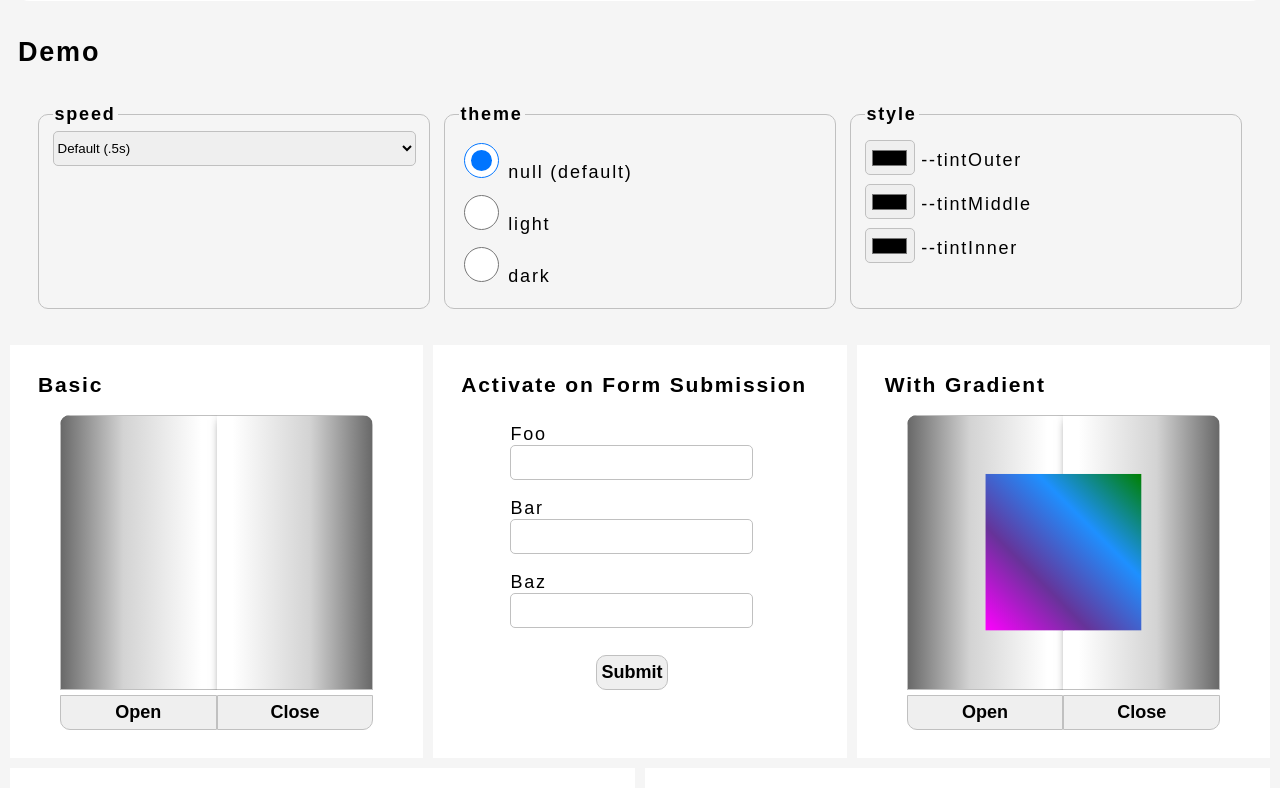
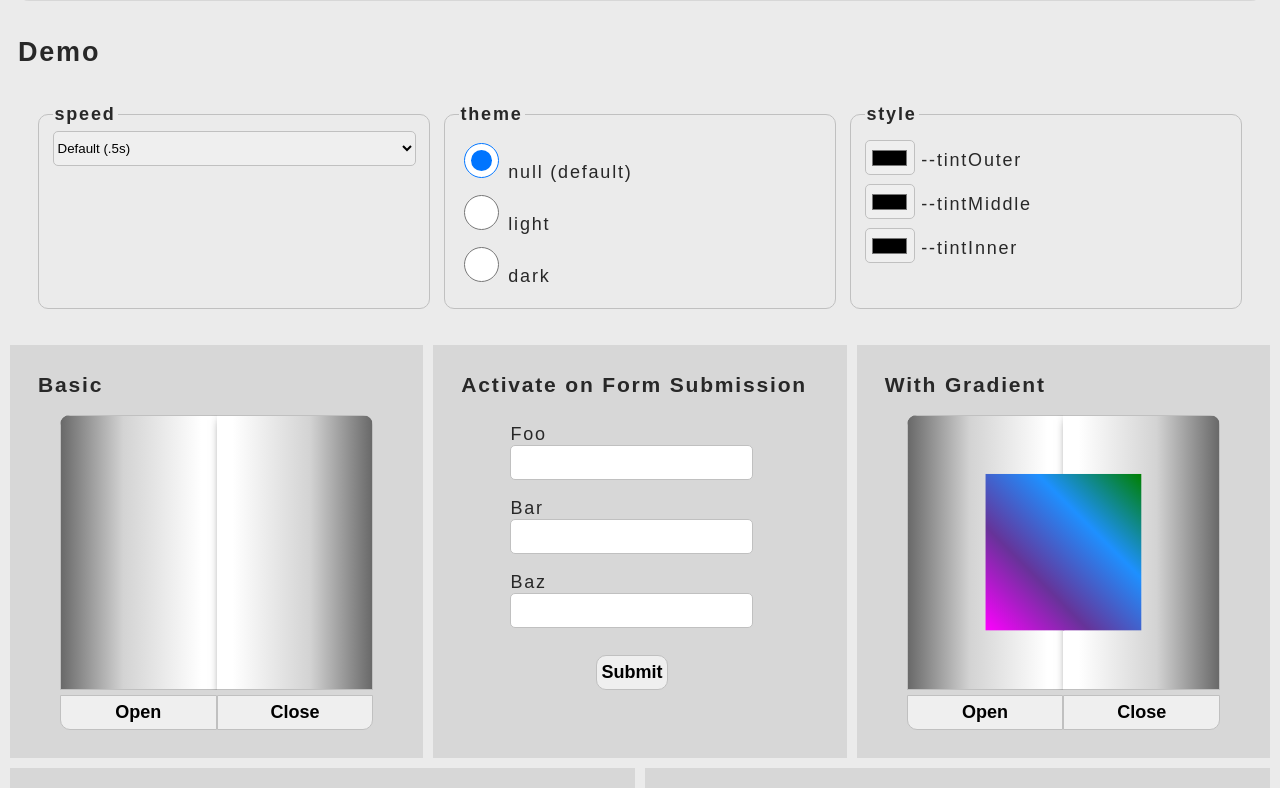
Before and after one commit to HolmesBryant/sliding-doors, a plain HTML site: page index.html in a window 1280 px wide. Shown: the part 95-883 px from the top of the page. Drawn offline with Linux system fonts and the light colour scheme.

Commit message:
changed some css

```diff
--- a/styles.css
+++ b/styles.css
@@ -1,12 +1,33 @@
-html,
-body
-{
-	background-color: rgb(245,245,245);
+:root {
+	--bg1: rgb(235,235,235);
+	--bg2: rgb(215,215,215);
+	--bg3: white;
+	--border: silver;
+	--text: rgb(40,40,40);
+	--selected: lightgray ;
+    --fail: hsl(6, 93%, 80%);
+    --pass: hsl(112, 70%, 75%);
+    --primary: dodgerblue;
+    --secondary: aliceblue ;
+
+	@media (prefers-color-scheme: dark) {
+        --text: rgb(240,240,240);
+        --bg1: rgb(20,20,20);
+        --bg2: rgb(40,40,40);
+        --bg3: rgb(60,60,60);
+        --border: dimgray;
+        --primary: none;
+    }
+}
+
+html, body {
+    background: var(--bg1);
+    color: var(--text);
 	font-family: sans-serif;
 	font-size: 18px;
 	letter-spacing: .1rem;
+    height: 100%;
     margin: 0;
-    height: 100%;
 }
 
 body *
@@ -14,7 +35,7 @@ body *
 
 article
 {
-	background-color: white;
+	background-color: var(--bg2);
 	flex: 1 0 400px;
 	min-width: 400px;
 	padding: 10px;
@@ -23,7 +44,7 @@ article
 button,
 input
 {
-	border: 1px solid silver;
+	border: 1px solid var(--border);
 	border-radius: 10px;
 	font-size: 1rem;
 	min-height: 35px;
@@ -55,7 +76,7 @@ details
 
 details > *
 {
-	background: white;
+	background: var(--bg2);
 	border-radius: 20px;
 	margin: 1rem 0;
 	padding: 1rem;
@@ -63,7 +84,7 @@ details > *
 
 fieldset
 {
-	border: 1px solid silver;
+	border: 1px solid var(--border);
 	border-radius: 10px;
 	display: inline-block;
 }
@@ -122,7 +143,7 @@ h3
 input,
 select
 {
-	border: 1px solid silver;
+	border: 1px solid var(--border);
 	border-radius: 5px;
 	min-height: 35px;
 	min-width: 35px;
@@ -138,7 +159,7 @@ label
 label[required]:after
 {
 	content: "*";
-	color: darkred;
+	color: var(--error);
 	font-size: 1.25rem;
 	font-weight: bold;
 }
@@ -184,12 +205,12 @@ ul, ol
 
 .success
 {
-	background-color: hsl(112, 70%, 75%);
+	background-color: var(--pass);
 	font-weight: bold;
 }
 
 .error
 {
-	background-color: hsl(6, 93%, 80%);
+	background-color: var(--fail);
 	font-weight: bold;
 }
```
